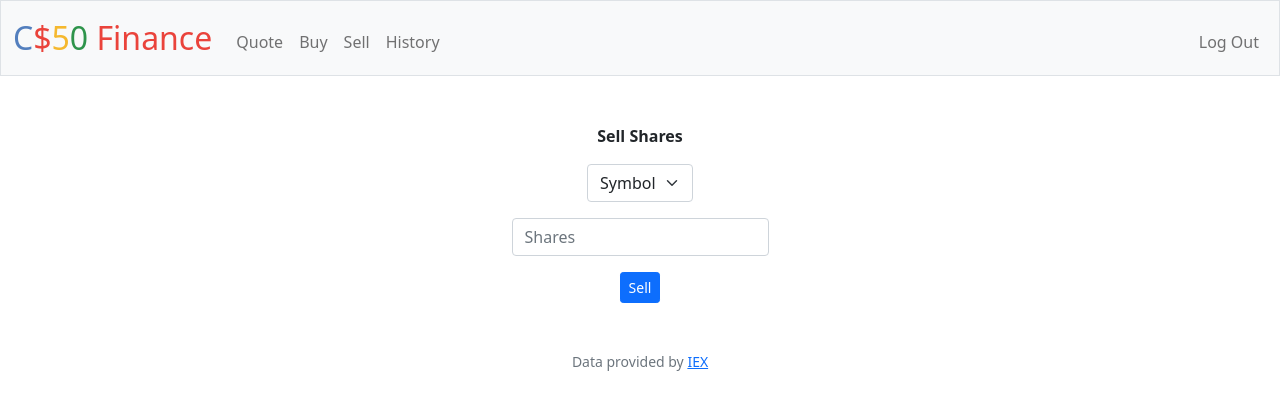
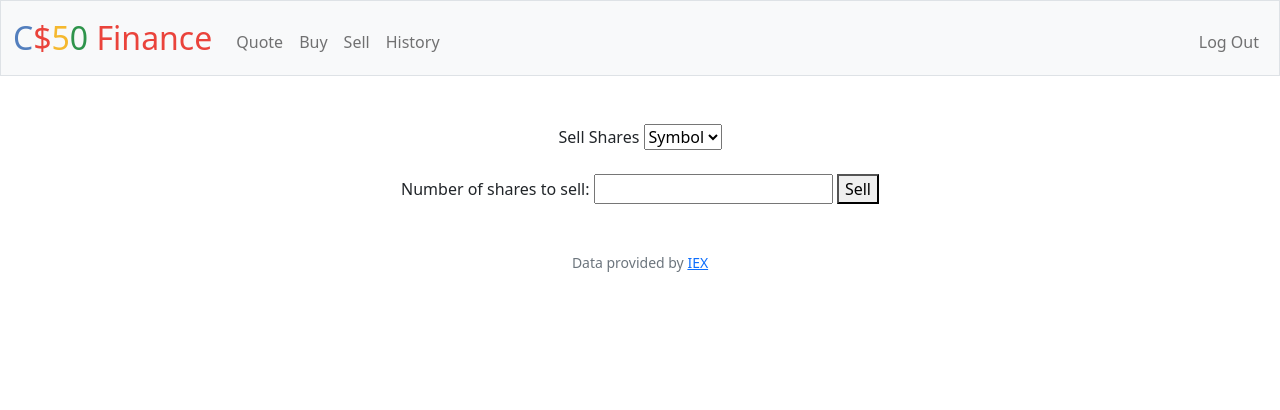
Before and after one commit to EJDC/CS50x-Work, a Flask app: page /sell in a window 1280 px wide. Shown: the top 410 px of the page. Run offline with Flask 3, Linux system fonts and the light colour scheme; a user stored in the database is signed in; some libraries are stand-ins or nearby versions.

Commit message:
Mon, Dec 18, 2023, 12:30 PM +00:00

```diff
--- a/finance/templates/sell.html
+++ b/finance/templates/sell.html
@@ -7,14 +7,16 @@
 
 {% block main %}
 <form action="/sell" method="post">
-    <label class="mb-3 fw-bold" for="quote">Sell Shares</label>
-    <select class="form-select mx-auto w-auto mb-3" name="symbol">
+    <label  for="symbol">Sell Shares</label>
+    <select name="symbol">
         <option disabled="" selected="">Symbol</option>
         {% for stock in portfolio %}
         <option>{{ stock["symbol"] }}</option>
         {% endfor %}
     </select>
-    <input class="form-control mx-auto w-auto mb-3" name="shares" type="number" placeholder="Shares" min="0" autocomplete="off">
-    <button class="btn btn-primary btn-sm" type="submit">Sell</button>
+    <br><br>
+    <label for="shares">Number of shares to sell:</label>
+    <input  name="shares" type="number"">
+    <button type="submit">Sell</button>
 </form>
 {% endblock %}
```
